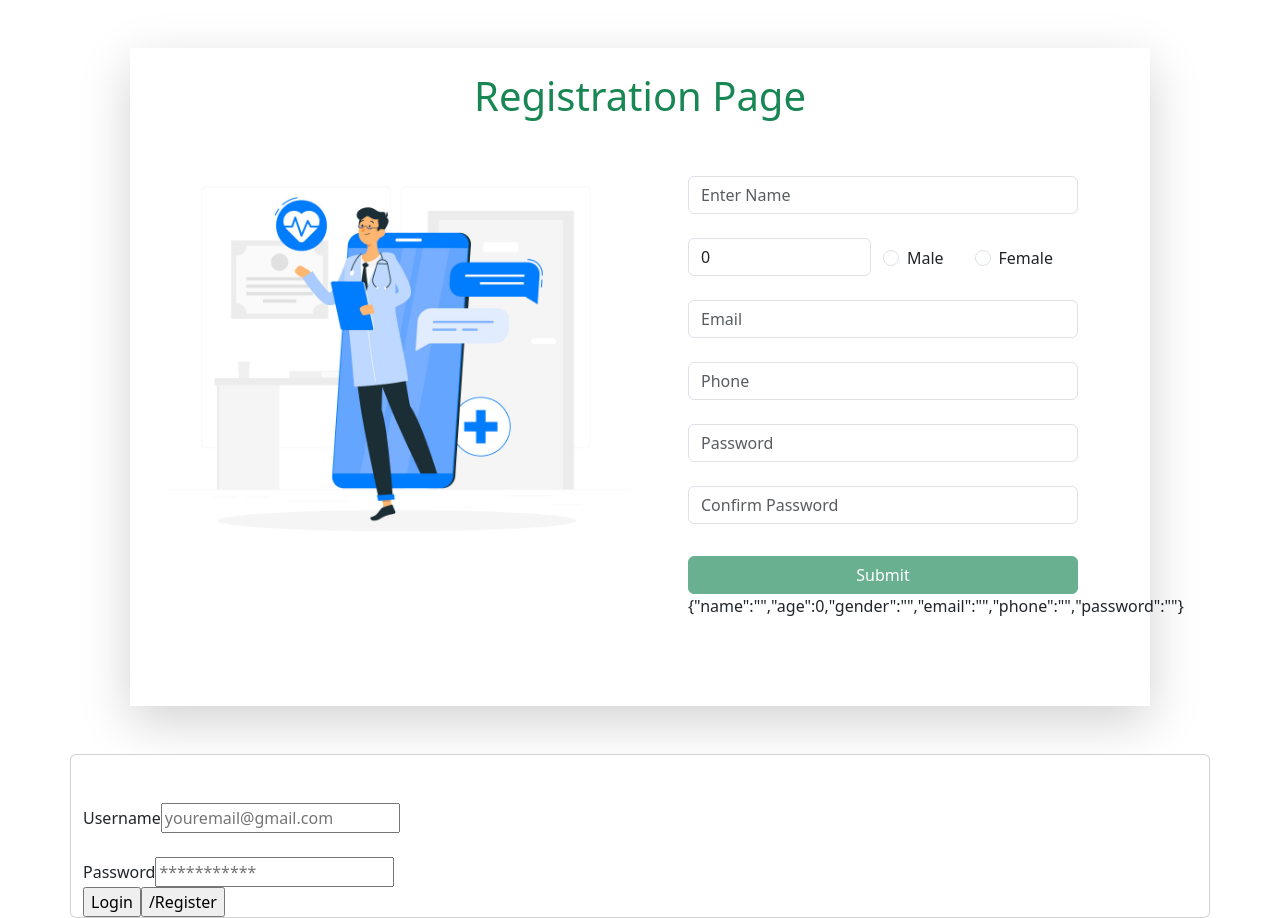
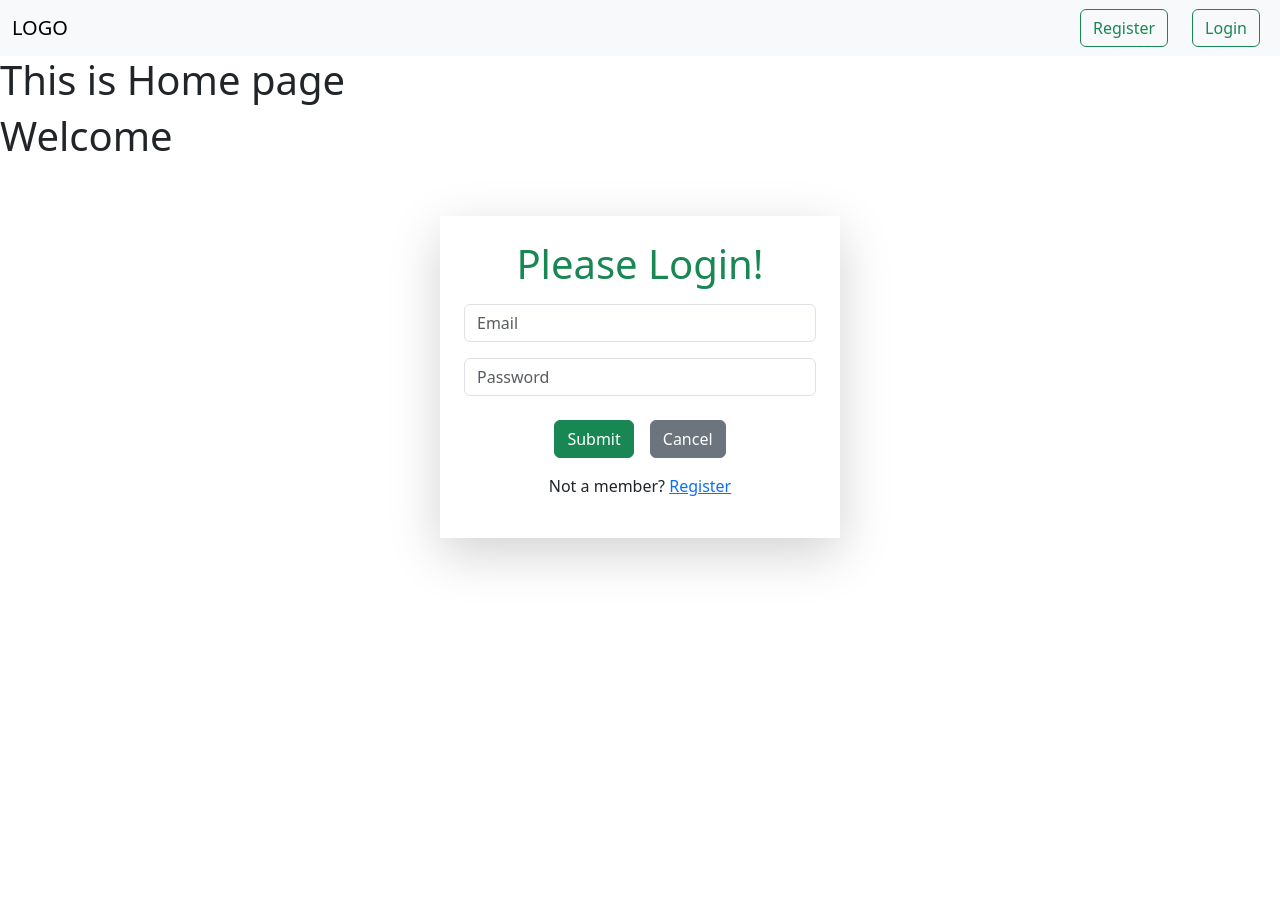
Before and after one commit to RushabhDabre/CDAC_Mini_project, a React (Create React App) app in the folder miniprojectapp/: page /login in a window 1280 px wide. After the commit the page ends 800 px from the top, so only its background shows below. Built offline with nearby package versions, Linux system fonts and the light colour scheme.

Commit message:
Login Successful

```diff
--- a/miniprojectapp/src/App.js
+++ b/miniprojectapp/src/App.js
@@ -1,28 +1,21 @@
 
 import {Route,Routes} from 'react-router-dom';
-import Home from './Components/Home';
-import Login from './Components/Login';
-import InnerNavbar from './Components/InnerNavbar';
 import Register from './Components/Register';
+import UserLogin from './Components/UserLogin'
+import InnerHome from './Components/InnerHome';
 import OuterNavbar from './Components/OuterNavbar';
-import UpdatePass from './Components/UpdatePass';
-import UserLogin from './Components/UserLogin'
 
 function App() {
   return (
     <div>
-      {/* <OuterNavbar/> */}
-      {/* <InnerNavbar/> */}
-     <Register/>
-    {/* <Login/> */}
-    {/* <UpdatePass/> */}
-    {/* <UserLogin/> */}
-
+      <OuterNavbar/>
+      <h1>This is Home page</h1>
+      <h1>Welcome</h1>
 
       <Routes>
-        <Route path="/home" element={<Home/>}/>
-        <Route path="/login" element={<Login/>} />
         <Route path="/register" element={<Register/>}/>
+        <Route path="/login" element={<UserLogin/>}/>
+        <Route path="/home" element={<InnerHome/>}/>
       </Routes>
 
     </div>
--- a/miniprojectapp/src/Components/Home.js
+++ b/miniprojectapp/src/Components/InnerHome.js
@@ -1,6 +1,6 @@
 import React from 'react';
 
-export default function Home(){
+export default function InnerHome(){
 
 return(<>
     <h1>This is Home page</h1>
--- a/miniprojectapp/src/Components/Login.js
+++ /dev/null
@@ -1,29 +0,0 @@
-import React from "react";
-import { useState } from "react";
-
-export default function Login(){
-    const[Username,setUsername]=useState('');
-    const[Password,setPassword]=useState('');
-
-    const handleSubmit=(e)=>{
-      e.preventDefault();
-      console.log(Username);
-    }
-
-    return (
-      <>
-        <div className="container d-flex card">
-          <form>
-          <br/><br/>
-            <label>Username</label>
-            <input value={Username} onChange={(e)=>{setUsername(e.target.value)}}  placeholder="youremail@gmail.com" type="text"></input><br/><br/>
-            <label>Password</label>
-            <input value={Password} onChange={(e)=>{setPassword(e.target.value)}} placeholder="***********" type="text"></input>
-            <br/>
-            <input type="button" value="Login"></input>
-            <input type="button" value="/Register"></input>
-          </form>
-        </div>
-      </>
-    );
-}
--- a/miniprojectapp/src/Components/OuterNavbar.js
+++ b/miniprojectapp/src/Components/OuterNavbar.js
@@ -1,15 +1,22 @@
+import React from "react";
+import {  useNavigate } from "react-router-dom";
 
 export default function OuterNavbar() {
+    let navigate = useNavigate();
+
     return (
         <nav className="navbar navbar-expand-lg bg-body-tertiary">
             <div className="container-fluid">
                 <a className="navbar-brand" href="#">LOGO</a>
-                <button className="navbar-toggler" type="button" data-bs-toggle="collapse" data-bs-target="#navbarSupportedContent" aria-controls="navbarSupportedContent" aria-expanded="false" aria-label="Toggle navigation"></button>
+                <button className="navbar-toggler" type="button" data-bs-toggle="collapse" data-bs-target="#navbarSupportedContent" aria-controls="navbarSupportedContent" aria-expanded="false" aria-label="Toggle navigation">
+                    <span className="navbar-toggler-icon"></span>
+                </button>
                 <div className="collapse navbar-collapse" id="navbarSupportedContent">
-                    <form className="d-flex" role="search">
-                        <button className="btn btn-outline-success mt-2.5 me-4" type="submit">Register</button>
-                        <button className="btn btn-outline-success mt-2.7 me-2" type="submit">Login</button>
-                    </form>
+                <ul className="navbar-nav me-auto mb-2 mb-lg-0"></ul>
+                <form className="d-flex" role="search">
+                    <button className="btn btn-outline-success mt-2.5 me-4" type="submit" onClick={()=>{navigate('/register') }}>Register</button>
+                    <button className="btn btn-outline-success mt-2.7 me-2" type="submit" onClick={()=>{navigate('/login') }}>Login</button>
+                </form>
                 </div>
             </div>
         </nav>
--- a/miniprojectapp/src/Components/Register.js
+++ b/miniprojectapp/src/Components/Register.js
@@ -1,6 +1,7 @@
 import pic from '../Image/DocLogin.jpg'
 import { useForm } from "react-hook-form";
-import { useState, useReducer, useEffect } from "react"
+import { useState, useReducer, useEffect } from "react";
+import {  useNavigate } from "react-router-dom";
 
 //info - about one user, initial state
 const init = {
@@ -26,6 +27,7 @@ export default function Register(){
     const { register, formState: {errors , isValid}, watch } = useForm({mode: 'all'});
     const[user,dispatch] = useReducer(reducer,init);
     const [msg,setmsg]=useState("");
+    let navigate = useNavigate();
 
     //for testing
     useEffect(() => {
@@ -51,7 +53,12 @@ export default function Register(){
 
         fetch("http://localhost:9000/insertUser",reqOptions)
         .then(res=>res.text())
-        .then(str=>setmsg(str))
+        .then(str=>{
+            setmsg(str);
+            if (str === 'Registration successful') {
+                navigate('/login');
+            }
+        })
     }
 
     //bug in password validation -- need to fix
@@ -63,7 +70,7 @@ export default function Register(){
                     <img src={pic} alt="loginPAge" className="img-fluid mt-2"/>
                 </div>
                 <div className="col-md-6 p-5">
-                <form >
+                <form>
                     <div className="form-group ">
                         <input type="text" placeholder="Enter Name" className="form-control"
                         {...register("name",{required: true, pattern: /^[A-Za-z\s]{3,}$/})} //for Validation
--- a/miniprojectapp/src/Components/UpdatePass.js
+++ b/miniprojectapp/src/Components/UpdatePass.js
@@ -1,4 +1,5 @@
 export default function UpdatePass(){
+    let navigate = useNavigate();
     return (
         <div className="container d-flex justify-content-center ">
             <div className="row shadow-lg p-4 m-5" style={{"width": '35rem'}}>
--- a/miniprojectapp/src/Components/UserLogin.js
+++ b/miniprojectapp/src/Components/UserLogin.js
@@ -1,25 +1,56 @@
-export default function UpdatePass(){
+import React, { useState } from "react";
+import {  useNavigate } from "react-router-dom";
+
+export default function UserLogin(){
+    const [email, setEmail] = useState("");
+    const [password, setPassword] = useState("");
+    const [msg, setMsg] = useState("");
+    let navigate = useNavigate();
+
+    const handleLogin=(e)=>{
+        //default behavior submit - cancelling
+        e.preventDefault();
+        const reqOptions = {
+            method:"post",
+            headers:{'content-type':'application/json'},
+            body:JSON.stringify({ email, password })
+        }
+
+        fetch("http://localhost:9000/userLogin",reqOptions)
+        .then(res=>res.text())
+        .then(str=>{
+            setMsg(str);
+            if (str === "Login successful") {
+                // Redirect to the login page
+                navigate("/home");
+            }
+        })
+    }
+
     return (
         <div className="container d-flex justify-content-center ">
             <div className="shadow-lg p-4 m-5" style={{"width": '25rem'}}>
                 <h1 className="d-flex justify-content-center text-success mb-3">Please Login!</h1>
-                <form>
+                <form onSubmit={handleLogin}>
                     <div className="mb-3">
-                        <input  type="email" placeholder="Email" className="form-control " />
+                        <input  type="email" placeholder="Email" className="form-control" value={email} onChange={(e) => setEmail(e.target.value)} />
                     </div>
                     <div className="mb-3">
-                        <input  type="password" placeholder="Password" className="form-control" />
+                        <input  type="password" placeholder="Password" className="form-control" value={password} onChange={(e) => setPassword(e.target.value)} />
                     </div>
                     <div className="row g-3 align-items-center d-flex justify-content-center mb-3">
                         <div className="col-auto ">
-                            <button type="submit" className="btn btn-success w-100 font-weight-bold mt-2" >Submit</button>
+                            <button type="submit" className="btn btn-success w-100 font-weight-bold mt-2" onClick={handleLogin}>Submit</button>
                         </div>
                         <div className="col-auto">
                             <button type="button" className="btn btn-secondary w-100 font-weight-bold mt-2" >Cancel</button>
                         </div>
                     </div>
                     <div className="text-center mb-3">
-                        <p>Not a member? <a href="#!">Register</a></p>
+                        <p>Not a member? <a href="/register">Register</a></p>
+                    </div>
+                    <div className="text-center mb-3">
+                        <p>{msg}</p>
                     </div>
                 </form>
             </div>
```
Also changed, not shown: miniprojectapp/src/BackEnd/login_api.js (added, +54 -0 lines), miniprojectapp/src/BackEnd/rest_api.js (+9 -10 lines).
